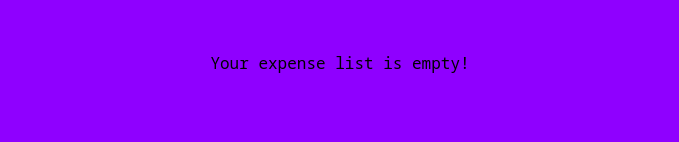
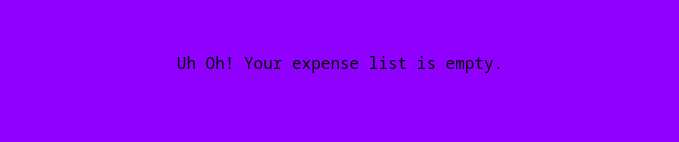
Before and after one commit to chhum-chanleak/expense, a React (Create React App) app: page / in a window 1280 px wide. Shown: the part 424-566 px from the top of the page, without its empty margins (300-979 px from the left). Built offline with nearby package versions, Linux system fonts and the light colour scheme.

Commit message:
updated index files

```diff
--- a/src/components/expense-list/index.js
+++ b/src/components/expense-list/index.js
@@ -1,16 +1,13 @@
 import React, { useEffect, useState } from "react";
 import { useSelector } from "react-redux";
+import { toast, ToastContainer } from "react-toastify";
 import Card from "./card";
 import "./expense-list.css";
-import { toast, ToastContainer } from "react-toastify";
-
 const ExpenseList = () => {
   const { expenseList: list, query } = useSelector((state) => state.expenses);
   const filteredList = list.filter((item) => item.title.includes(query));
-  const notifySuccess = () => {
-    toast.success("Expense Deleted");
-  };
 
+  const notifySuccess = () => toast.success("Expense Deleted!");
   return (
     <div className="expense-list">
       <ToastContainer
@@ -28,10 +25,10 @@ const ExpenseList = () => {
         <div className="empty-state">
           <img
             src={require("../../assets/images/empty.png").default}
-            alt="No Expenses!"
+            alt="No Expenses"
             className="empty-image"
           />
-          <label>Your expense list is empty!</label>
+          <label>Uh Oh! Your expense list is empty.</label>
         </div>
       )}
     </div>
--- a/src/pages/home/index.js
+++ b/src/pages/home/index.js
@@ -1,7 +1,6 @@
 import React from "react";
 import ExpenseList from "../../components/expense-list";
 import TopFold from "../../components/topfold";
-import About from "../about";
 import "./home.css";
 
 function Home() {
```
